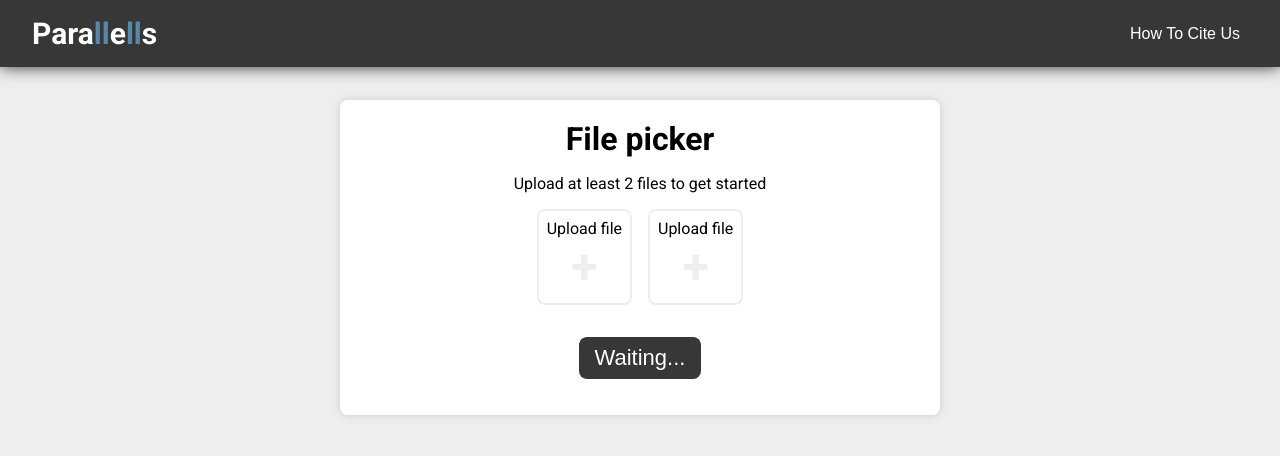
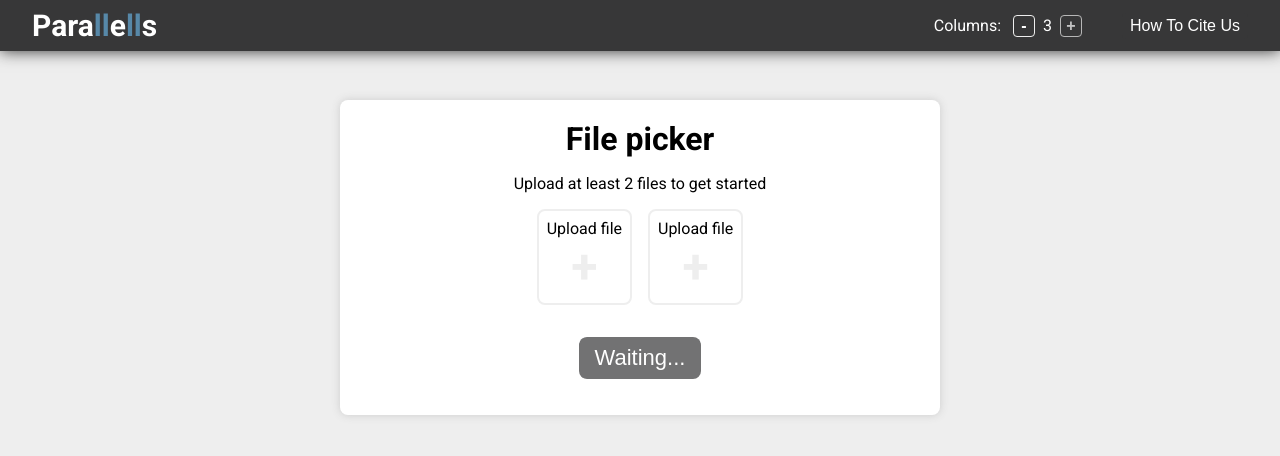
Before and after one commit to MGelein/parallells, a React (Create React App) app: page / in a window 1280 px wide. Shown: the top 456 px of the page. Built offline with nearby package versions, Linux system fonts and the light colour scheme.

Commit message:
feat: basic text views are done and switchable

```diff
--- a/src/Button.scss
+++ b/src/Button.scss
@@ -14,6 +14,7 @@
         pointer-events: none;
         cursor: default;
         box-shadow: none;
+        opacity: 0.7;
 
         &:hover{
             transform: none;
--- /dev/null
+++ b/src/ColumnCounter.scss
@@ -0,0 +1,18 @@
+.column-counter{
+    display: flex;
+    flex-direction: row;
+    justify-content: center;
+    align-items: center;
+    user-select: none;
+
+    .button.small{
+        justify-content: center;
+        border: 1px solid var(--color-background-light);
+        margin: 0 0.8rem;
+        padding: 0;
+        font-weight: bold;
+        min-width: 2.2rem;
+        min-height: 2.2rem;
+        border-radius: 0.4rem;
+    }
+}
--- /dev/null
+++ b/src/ColumnCounter.tsx
@@ -0,0 +1,23 @@
+
+
+import { useContext, useCallback } from 'react';
+import Button from './Button';
+import { DataContext } from './DataContext';
+
+import './ColumnCounter.scss';
+
+function ColumnCounter() {
+    const { columns, setColumns, files } = useContext(DataContext);
+
+    const decrease = useCallback(() => { setColumns((prevColumns) => Math.max(2, prevColumns - 1)) }, [setColumns]);
+    const increase = useCallback(() => { setColumns((prevColumns) => Math.min(files.length, prevColumns + 1)) }, [setColumns, files.length]);
+
+    return (<div className="column-counter">
+        <label>Columns:&nbsp;</label>
+        <Button label="-" size="small" type="nav" onClick={decrease} disabled={columns <= 2} />
+        <span className="column-counter__number">{columns}</span>
+        <Button label="+" size="small" type="nav" onClick={increase} disabled={columns >= files.length} />
+    </div>)
+}
+
+export default ColumnCounter;
--- a/src/Content.tsx
+++ b/src/Content.tsx
@@ -8,7 +8,7 @@ import Credits from './Credits';
 
 function Content() {
     const { mode, credits } = useContext(DataContext);
-    console.log(mode);
+
     return (<div className="content">
         {mode === 'filepicker' && <FilePicker />}
         {mode === 'text' && <Texts />}
--- a/src/DataContext.tsx
+++ b/src/DataContext.tsx
@@ -13,6 +13,9 @@ type defaultType = {
 
     credits: boolean,
     setCredits: React.Dispatch<React.SetStateAction<boolean>>
+
+    columns: number,
+    setColumns: React.Dispatch<React.SetStateAction<number>>
 }
 
 const defaultSettings: defaultType = {
@@ -24,6 +27,9 @@ const defaultSettings: defaultType = {
 
     credits: false,
     setCredits: () => { },
+
+    columns: 3,
+    setColumns: () => { },
 }
 
 export const DataContext = createContext(defaultSettings)
@@ -31,15 +37,17 @@ export const DataContext = createContext(defaultSettings)
 function AppContext({ children }: {
     children: React.ReactNode
 }) {
-    const [mode, setMode] = useState<Mode>('filepicker');
-    const [files, setFiles] = useState<FileSummary[]>([]);
-    const [credits, setCredits] = useState(false);
+    const [mode, setMode] = useState<Mode>(defaultSettings.mode);
+    const [files, setFiles] = useState<FileSummary[]>(defaultSettings.files);
+    const [credits, setCredits] = useState(defaultSettings.credits);
+    const [columns, setColumns] = useState(defaultSettings.columns);
 
 
     return (<DataContext.Provider value={{
         mode, setMode,
         files, setFiles,
-        credits, setCredits
+        credits, setCredits,
+        columns, setColumns,
     }}>
         {children}
     </DataContext.Provider>)
--- a/src/FilePicker.tsx
+++ b/src/FilePicker.tsx
@@ -6,7 +6,7 @@ import { DataContext, FileSummary } from './DataContext';
 import './FilePicker.scss'
 
 function FilePicker() {
-    const { setMode } = useContext(DataContext);
+    const { setMode, setFiles: setContextFiles } = useContext(DataContext);
     const getEmptyFile = useCallback(() => { return { file: '', name: '' }; }, []);
     const [files, setFiles] = useState<FileSummary[]>([getEmptyFile(), getEmptyFile()]);
     const [exiting, setExiting] = useState(false);
@@ -46,6 +46,7 @@ function FilePicker() {
         </div>
         <Button label={loadedCount < 2 ? 'Waiting...' : 'Ready!'} size="large" disabled={loadedCount < 2} onClick={() => {
             setExiting(true);
+            setContextFiles(files.filter(({ name, file }) => (name !== '' && file !== '')));
             setTimeout(() => {
                 setMode('text');
             }, 500);
--- a/src/Nav.scss
+++ b/src/Nav.scss
@@ -1,13 +1,14 @@
 .nav{
     width: 100%;
     position: fixed;
-    padding: 1.6rem 3.2rem;
+    padding: 0.8rem 3.2rem;
     background: var(--color-background-dark);
     color: var(--color-font-light);
     display: flex;
     justify-content: space-between;
     align-items: center;
     box-shadow: 0 0 1.5rem #333;
+    z-index: 2;
 
     .logo{
         font-size: 3rem;
@@ -23,5 +24,9 @@
         display: flex;
         justify-content: center;
         align-items: center;
+
+        & > *:not(:first-child){
+            margin-left: 3.2rem;
+        }
     }
 }
--- a/src/Nav.tsx
+++ b/src/Nav.tsx
@@ -1,5 +1,6 @@
 import { useContext } from 'react'
 import Button from './Button'
+import ColumnCounter from './ColumnCounter'
 import { DataContext } from './DataContext'
 
 import './Nav.scss'
@@ -9,6 +10,7 @@ function Nav() {
     return (<nav className="nav">
         <h1 className="logo">Para<em>ll</em>e<em>ll</em>s</h1>
         <div className="nav__controls">
+            <ColumnCounter />
             <Button label="How To Cite Us" size="small" type="nav" onClick={() => { setCredits(true) }} />
         </div>
     </nav>)
--- /dev/null
+++ b/src/TextView.scss
@@ -0,0 +1,93 @@
+.text-view{
+    background: white;
+    flex-grow: 1;
+    flex-shrink: 1;
+    padding: 1.6rem;
+    margin: 0.8rem;
+    border-radius: 0.8rem;
+    box-shadow: 0 0 0.8rem #ccc;
+    white-space: pre-line;
+    min-width: 0;
+    margin-bottom: 3.2rem;
+
+    &.hidden{
+        display: none;
+    }
+
+    &__contents{
+        margin-top: 1.6rem;
+    }
+
+    &__header{
+        border: 1px solid var(--color-background-light);
+        border-radius: 0.4rem;
+        padding: 0.4rem;
+        cursor: pointer;
+        box-shadow: none;
+        transition: box-shadow 0.2s ease-in-out;
+        display: flex;
+        justify-content: space-between;
+        align-items: center;
+
+        &-title{
+            white-space: nowrap;
+            overflow: hidden;
+            text-overflow: ellipsis;
+            max-width: 27rem;
+        }
+
+        &-label{
+            font-size: 1rem;
+            user-select: none;
+
+            &:hover{
+                text-decoration: underline;
+            }
+        }
+
+        &:hover{
+            box-shadow: inset 0 0 0.2rem #ccc;
+        }
+
+        &-wrap{
+            position: relative;
+        }
+
+        &__names{
+            position: absolute;
+            width: 100%;
+            z-index: 2;
+            background: white;
+            border: 1px solid var(--color-background-light);
+            border-radius: 0.4rem;
+            padding: 0.4rem;
+            box-shadow: 0 0.4rem 0.8rem #ccc;
+            overflow-y: hidden;
+
+            &.hidden{
+                height: 0;
+                opacity: 0;
+                pointer-events: none;
+            }
+
+            &.visible{
+                height: auto;
+                opacity: 1;
+            }
+
+            &__name{
+                transition: background-color 0.2s ease-in-out;
+                padding: 0.2rem 0.8rem;
+
+                &:not(:first-of-type){
+                    margin-top: 0.4rem;
+                }
+
+                &:hover{
+                    background: var(--color-background-light);
+                    cursor: pointer;
+                }
+            }
+        }
+    }
+}
--- /dev/null
+++ b/src/TextView.tsx
@@ -0,0 +1,47 @@
+import { useCallback, useEffect, useState, useContext } from 'react';
+import { DataContext, FileSummary } from './DataContext';
+
+import './TextView.scss';
+
+function TextView({
+    file,
+    index,
+}: {
+    file: FileSummary,
+    index: number,
+}) {
+    const [optionsVisible, setOptionsVisible] = useState(false);
+    const { columns, files } = useContext(DataContext);
+    const [currentFile, setCurrentFile] = useState<FileSummary>(file);
+    const [filenames, setFilenames] = useState<string[]>(files.map(({ name }) => name));
+    const visibleClass = index < columns ? '' : 'hidden';
+    const loadFile = useCallback((name: string) => {
+        const file = files.reduce((found, value) => {
+            if (value.name === name) return value;
+            return found;
+        })
+        setCurrentFile(file);
+        setOptionsVisible(false);
+    }, [setCurrentFile, files]);
+
+    useEffect(() => setFilenames(files.map(({ name }) => name)), [files, setFilenames]);
+
+    return (<div className={`text-view ${visibleClass}`}>
+        <div className="text-view__header-wrap">
+            <div className="text-view__header" onClick={() => setOptionsVisible((prev) => !prev)}>
+                <h4 className="text-view__header-title">{currentFile.name}</h4>
+                <span className="text-view__header-label">Change</span>
+            </div>
+            <div className={`text-view__header__names ${optionsVisible ? 'visible' : 'hidden'}`}>
+                {filenames.filter(name => name !== currentFile.name).map((name, index) => {
+                    return <div key={index} className="text-view__header__names__name" onClick={() => loadFile(name)}>{name}</div>
+                })}
+            </div>
+        </div>
+        <div className="text-view__contents">
+            {currentFile.file}
+        </div>
+    </div>)
+}
+
+export default TextView;
--- a/src/Texts.scss
+++ b/src/Texts.scss
@@ -1,4 +1,12 @@
 .texts{
-    min-width: calc(max(calc(100% - 20rem), 100rem));
+    padding-top: 6.4rem;
+    max-width: calc(max(calc(100% - 20rem), 100rem));
+    min-width: calc(100% - 20rem);
     min-height: 100vh;
+    display: flex;
+    animation: slideIn 0.5s ease-in-out forwards;
+
+    &.exit{
+        animation: slideOut 0.5s ease-in-out forwards;
+    }
 }
--- a/src/Texts.tsx
+++ b/src/Texts.tsx
@@ -1,7 +1,17 @@
+import { useContext } from 'react';
+import { DataContext } from './DataContext';
+import TextView from './TextView';
+
 import './Texts.scss';
 
 function Texts() {
-    return <div className="texts"></div>
+    const { files } = useContext(DataContext);
+
+    return (<div className="texts">
+        {files.map((file, index) => {
+            return <TextView key={index} file={file} index={index} />
+        })}
+    </div>);
 }
 
 export default Texts;
```
